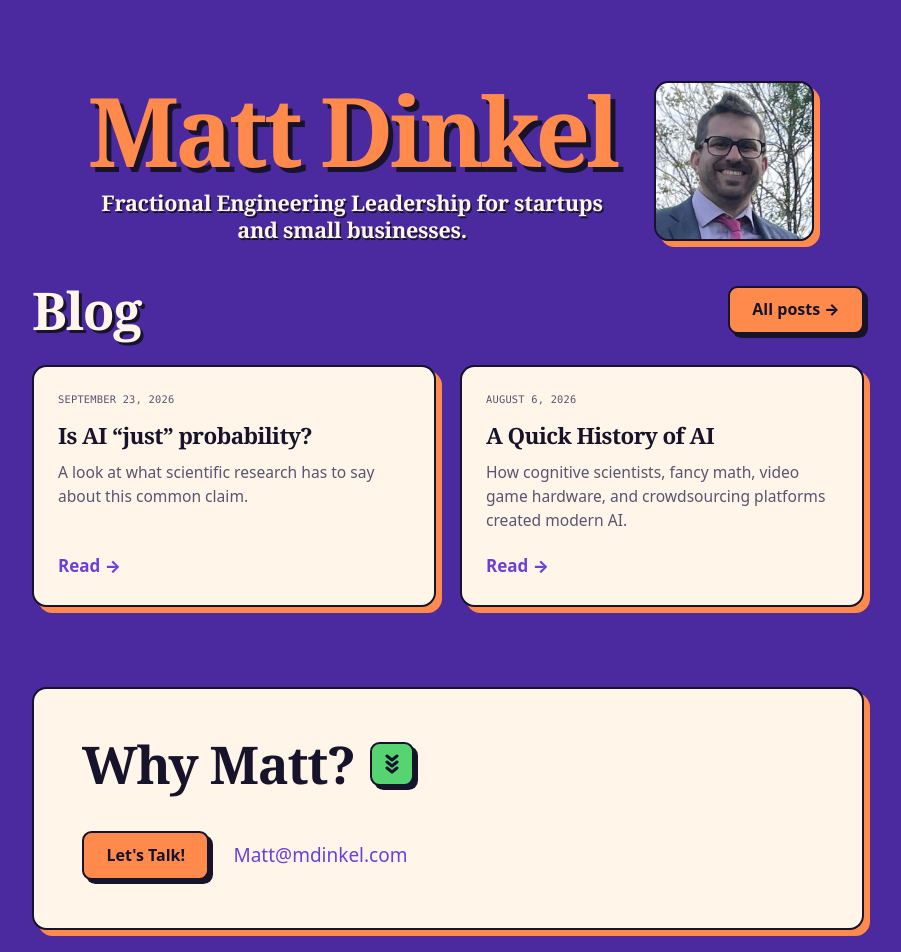
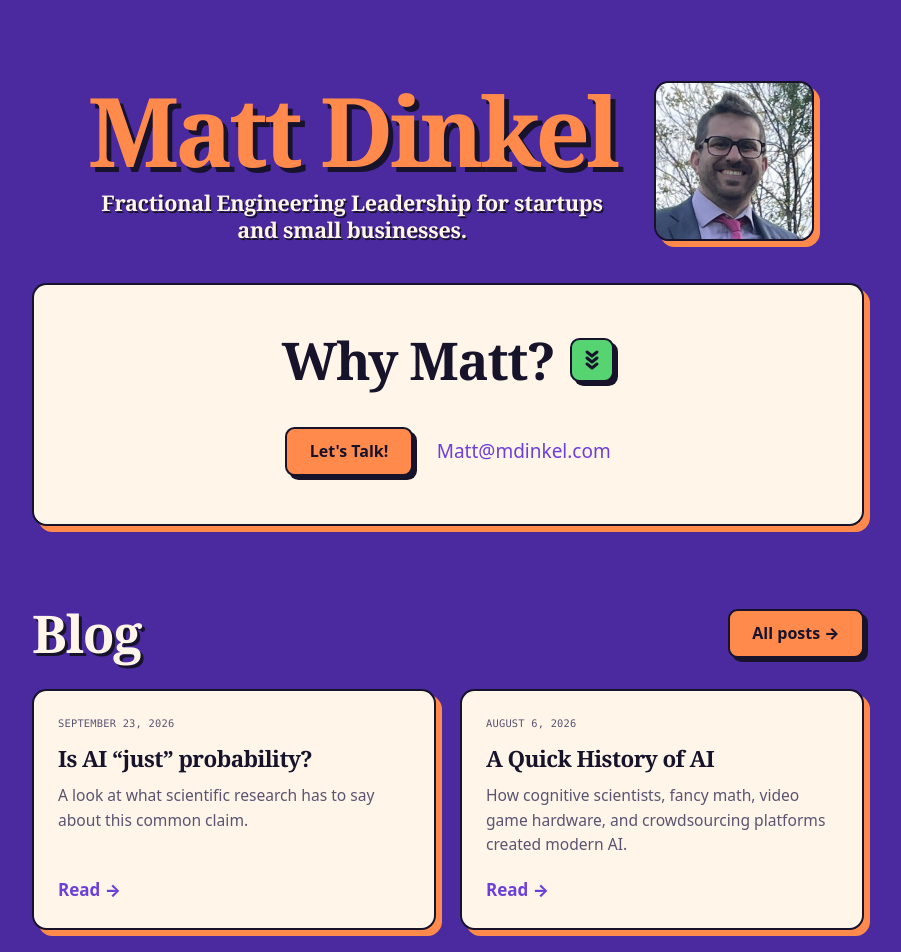
Before and after one commit to dinkzilla/professional-website, a SvelteKit app: page / in a window 1280 px wide. Shown: the top 952 px of the page, without its empty margins (192-1093 px from the left). Built offline with nearby package versions, Linux system fonts and the light colour scheme; a web font is replaced by a local one.

Commit message:
smoother folding

```diff
--- a/src/routes/+page.svelte
+++ b/src/routes/+page.svelte
@@ -23,7 +23,13 @@
 	let whyContent = $state<HTMLDivElement>();
 	const unfold = new Tween(0, { duration: FOLD_MS, easing: cubicInOut });
 
-	const folding = $derived(unfold.current !== unfold.target);
+	// Past this point the slats are flat to the eye, but the seams between them still show; swap
+	// in the real piece early rather than let them linger through the easing's long tail.
+	const FLAT = 0.97;
+
+	const folding = $derived(
+		unfold.current !== unfold.target && !(unfold.target === 1 && unfold.current > FLAT),
+	);
 	const foldAngle = $derived((1 - unfold.current) * 90);
 	const foldShade = $derived(Math.sin((foldAngle * Math.PI) / 180));
 	const bodyHeight = $derived(
@@ -82,32 +88,12 @@
 		</p>
 	</header>
 
-	<section>
-		<div class="heading-row">
-			<h2 class="section-title">Blog</h2>
-			<a class="button" href="/blog/">All posts →</a>
-		</div>
-		<ul class="post-grid">
-			{#each data.posts as post (post.slug)}
-				<li>
-					<a class="card" href="/blog/{post.slug}/">
-						<p class="label">{formatDate(post.date)}</p>
-						<h3>{post.title}</h3>
-						<p>{post.description}</p>
-						<span class="read">Read →</span>
-					</a>
-				</li>
-			{/each}
-		</ul>
-	</section>
-
 	<section class="why">
-		<div class="piece why-top">
+		<div class="piece why-top" class:open={whyOpen} class:folding style:--slide="{slide}px">
+			<span class="spacer" bind:clientWidth={slide}></span>
 			<h2 class="section-title">Why Matt?</h2>
 			<button
 				class="fold-toggle"
-				class:folded={!whyOpen}
-				style:--slide="{slide}px"
 				type="button"
 				aria-expanded={whyOpen}
 				aria-controls="why-body"
@@ -124,7 +110,7 @@
 					</svg>
 				{/if}
 			</button>
-			<span class="spacer" bind:clientWidth={slide}></span>
+			<span class="spacer"></span>
 		</div>
 		<div id="why-body" class="why-body" class:closed={!whyOpen && !folding} style:height={bodyHeight}>
 			<div class="piece why-mid" class:ghost={folding}>
@@ -200,6 +186,26 @@
 			organization growth.
 		</p>
 	{/snippet}
+
+
+	<section>
+		<div class="heading-row">
+			<h2 class="section-title">Blog</h2>
+			<a class="button" href="/blog/">All posts →</a>
+		</div>
+		<ul class="post-grid">
+			{#each data.posts as post (post.slug)}
+				<li>
+					<a class="card" href="/blog/{post.slug}/">
+						<p class="label">{formatDate(post.date)}</p>
+						<h3>{post.title}</h3>
+						<p>{post.description}</p>
+						<span class="read">Read →</span>
+					</a>
+				</li>
+			{/each}
+		</ul>
+	</section>
 
 	<section class="card box">
 		<h2 class="section-title">Who I've worked with:</h2>
@@ -295,8 +301,9 @@
 		color: var(--ink);
 	}
 
-	/* Title row: [title][toggle][spacer]. The toggle sits beside the title by default (the
-	   folded state); the spacer's measured width is how far it slides to reach the corner. */
+	/* Title row: [spacer][title][toggle][spacer]. The equal spacers centre the pair by default
+	   (the folded state); one spacer's measured width is how far each slides to reach its
+	   corner, the title left and the toggle right. */
 	.why-top {
 		display: flex;
 		align-items: center;
@@ -305,7 +312,12 @@
 		padding-bottom: 1.75rem;
 		border-bottom: 0;
 		border-radius: 0.9rem 0.9rem 0 0;
-		/* Trims the shadow at the hinge line so it doesn't poke out under the folding slats. */
+	}
+
+	/* Trims the shadow at the hinge line so it doesn't poke out under the folding slats. Only
+	   while folding: at rest the piece below covers the shadow anyway, and the clip edge lands
+	   on a fractional pixel, which anti-aliases into a faint orange seam. */
+	.why-top.folding {
 		clip-path: inset(-12px -12px 0 -12px);
 	}
 
@@ -339,6 +351,8 @@
 
 	.why-top .section-title {
 		margin-bottom: 0; /* the row's padding-bottom carries the gap instead */
+		translate: 0 0;
+		transition: translate 0.9s cubic-bezier(0.65, 0, 0.35, 1);
 	}
 
 	.spacer {
@@ -366,16 +380,25 @@
 			background-color 0.9s;
 	}
 
-	.fold-toggle.folded {
+	.why-top:not(.open) .fold-toggle {
 		background: var(--green);
 	}
 
-	/* Open: slides across to the corner and goes red, in step with the unfold. */
-	.fold-toggle:not(.folded) {
+	/* Open: the title and toggle slide apart to their corners, in step with the unfold, and
+	   the toggle goes red. */
+	.why-top.open .section-title {
+		translate: calc(-1 * var(--slide)) 0;
+	}
+
+	.why-top.open .fold-toggle {
 		translate: var(--slide) 0;
 	}
 
 	@media (prefers-reduced-motion: reduce) {
+		.why-top .section-title {
+			transition: none;
+		}
+
 		.fold-toggle {
 			transition:
 				transform 0.12s,
@@ -480,6 +503,7 @@
 	}
 
 	.contact {
+		justify-content: center;
 		margin-top: 0.75rem;
 	}
 
```
